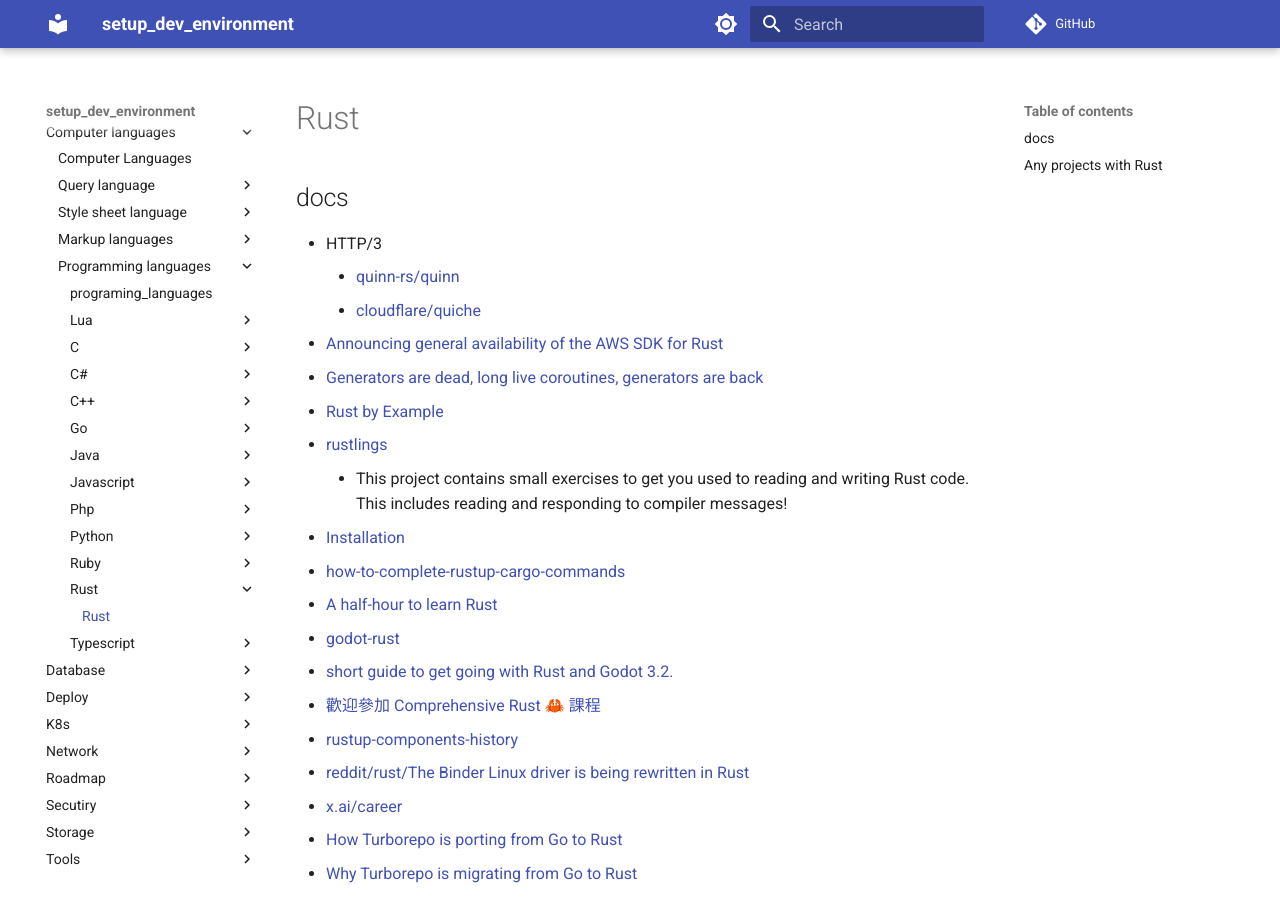
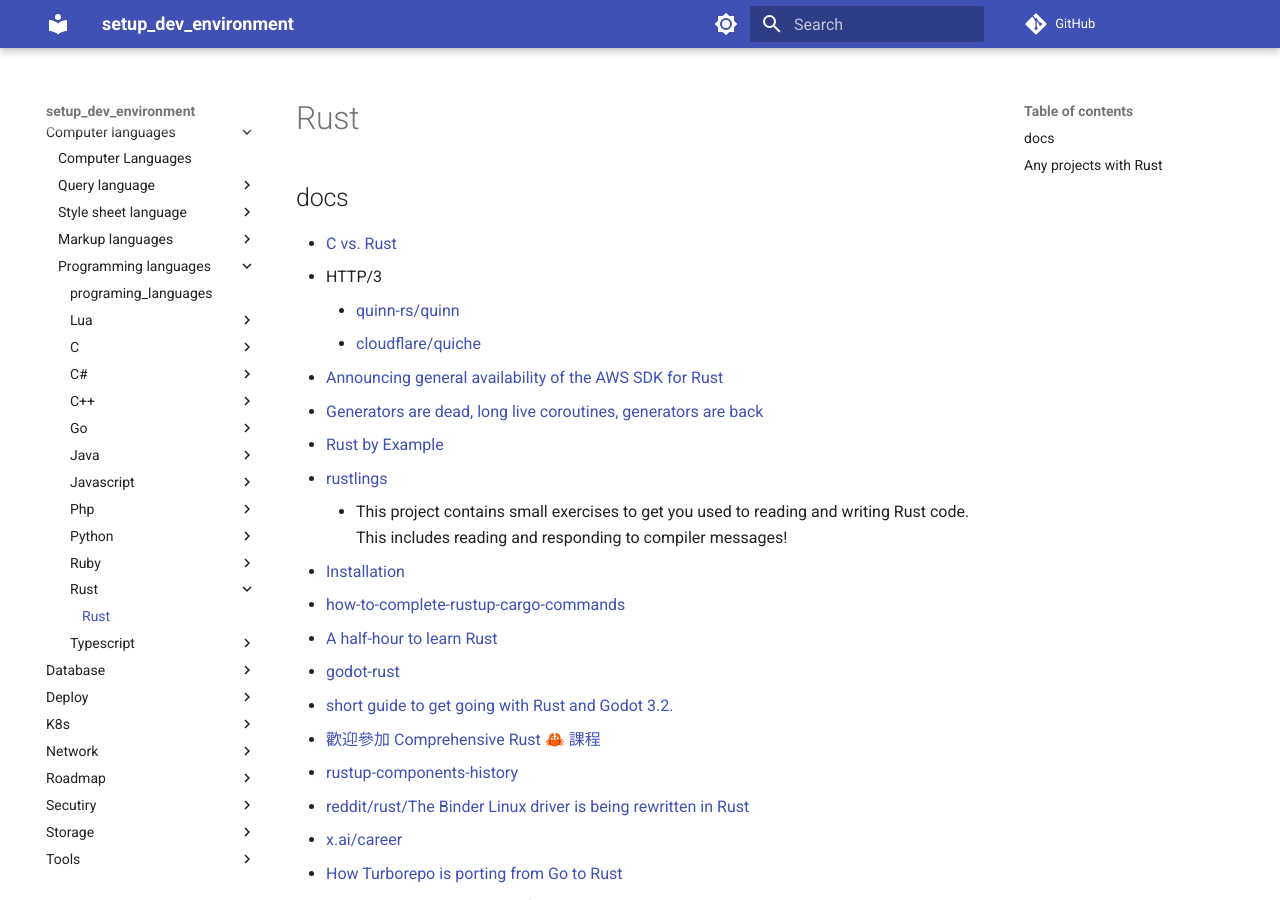
Before and after one commit to hong539/setup_dev_environment, an MkDocs documentation site: the page built from docs/computer languages/programming_languages/rust/rust.md, in a window 1280 px wide and 900 px high. Built offline with MkDocs 1.6.1 and Material for MkDocs 9.7.7, drawn with Linux system fonts in a browser that asks for light colours; comment, search, counter and statistics services are not loaded.

Commit message:
Update docs

```diff
--- a/docs/computer languages/programming_languages/rust/rust.md
+++ b/docs/computer languages/programming_languages/rust/rust.md
@@ -2,6 +2,7 @@
 
 ## docs
 
+* [C vs. Rust](http://www-verimag.imag.fr/~mounier/Enseignement/Software_Security/19RustVsC.pdf)
 * HTTP/3
     * [quinn-rs/quinn](https://github.com/quinn-rs/quinn)
     * [cloudflare/quiche](https://github.com/cloudflare/quiche)
```
